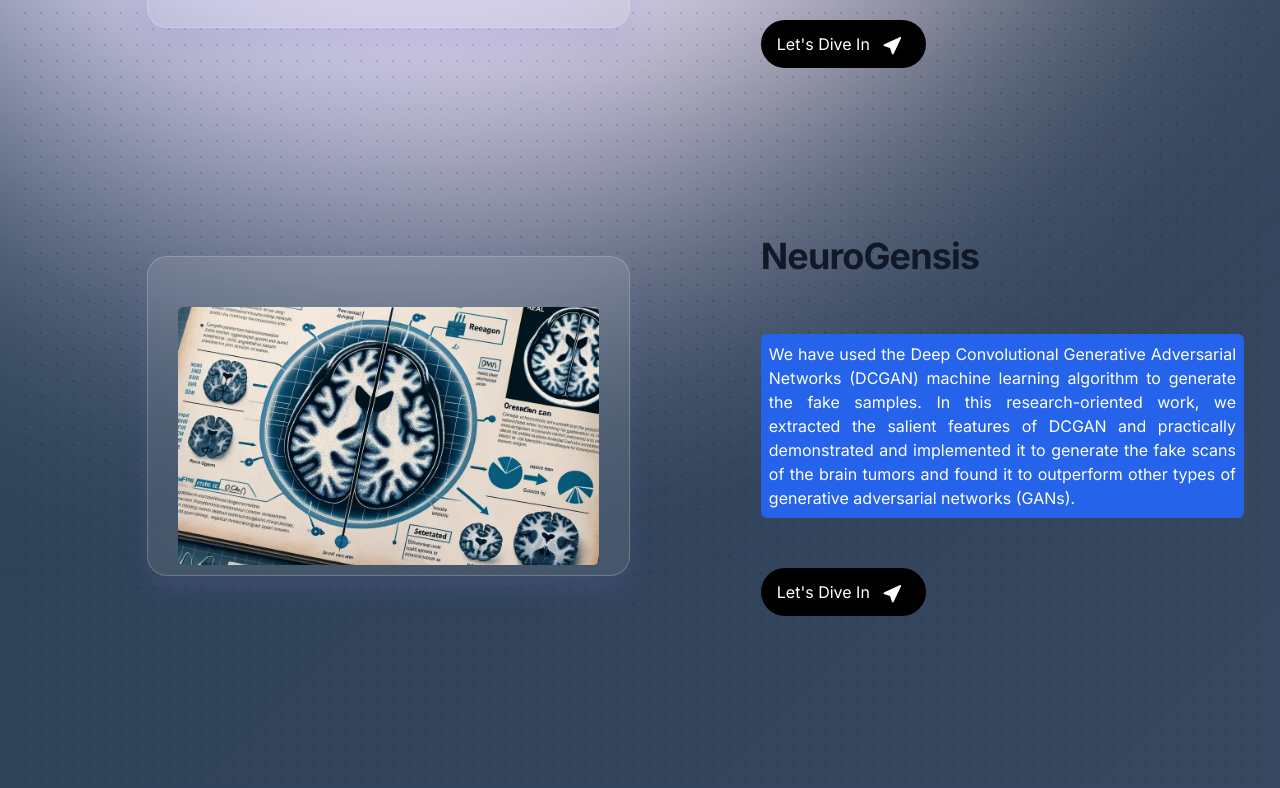
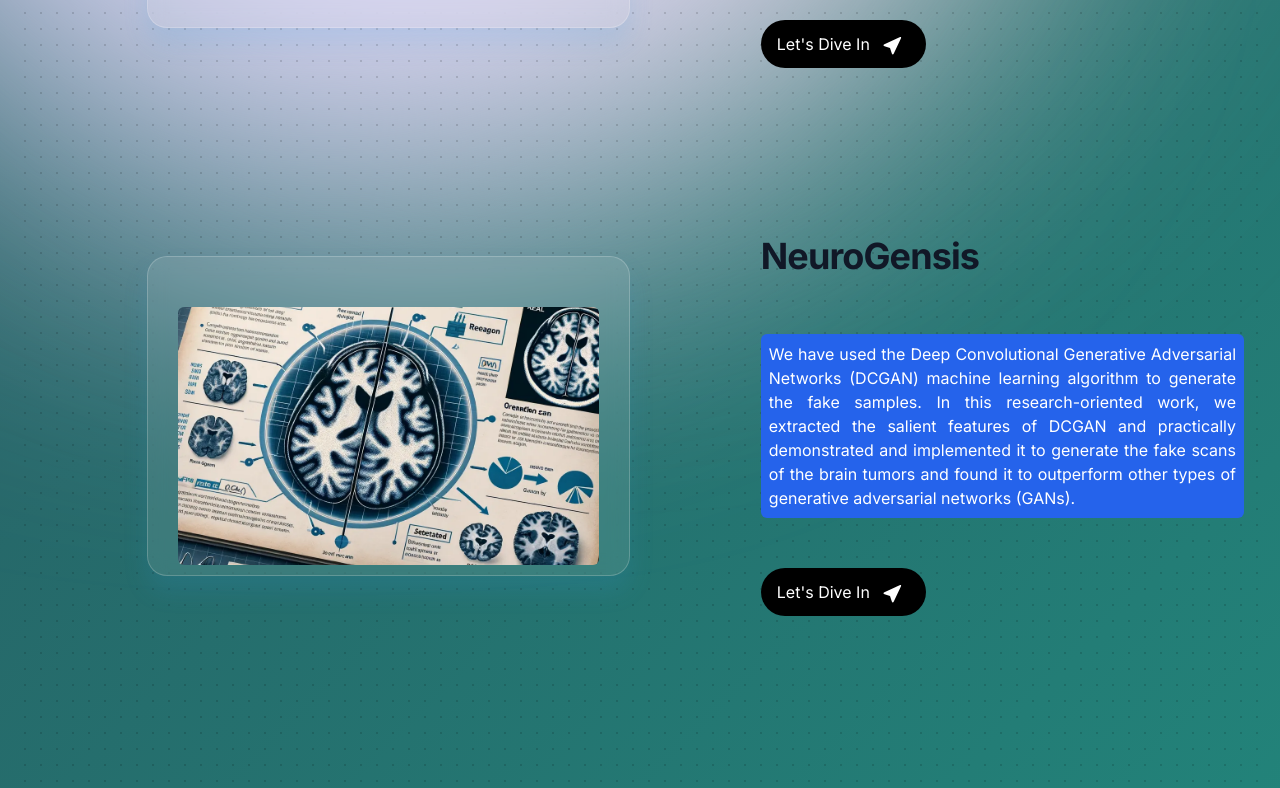
Before and after one commit to waqasuetian/DataLab, a React (Vite) app: page / in a window 1280 px wide. Shown: the part 2000-2788 px from the top of the page. Built offline with nearby package versions, Linux system fonts and the light colour scheme.

Commit message:
Update index.css

```diff
--- a/src/index.css
+++ b/src/index.css
@@ -10,8 +10,8 @@
 }
 
 body {
-  background: linear-gradient(135deg, #1F3B4D 0%, #4C5270 100%); /* Deep blue to indigo gradient */
-  color: #ECEFF1; /* Light off-white for text */
+  background: linear-gradient(135deg, #2C3E50 0%, #1ABC9C 100%); /* Navy blue to teal gradient */
+  color: #ECF0F1; /* Light gray for text */
   line-height: 1.75;
   padding: 20px;
   display: flex;
@@ -26,7 +26,7 @@ body {
   font-family: "Kaushan Script", cursive;
   font-weight: 400;
   font-style: normal;
-  color: #00F5D4; /* Neon blue for headings */
+  color: #1ABC9C; /* Teal for headings */
   font-size: 3rem;
   padding: 15px;
   text-align: center;
@@ -48,8 +48,8 @@ body {
 
 /* Box class with glassmorphism */
 .box {
-  --box-border--border: linear-gradient(135deg, rgba(127, 120, 210, 0.15), rgba(0, 245, 212, 0.15));
-  --box--shadow-color: rgba(127, 120, 210, 0.15);
+  --box-border--border: linear-gradient(135deg, rgba(52, 152, 219, 0.15), rgba(26, 188, 156, 0.15)); /* Light blue to teal */
+  --box--shadow-color: rgba(52, 152, 219, 0.15); /* Light blue shadow */
 
   position: relative;
   font-weight: 700;
@@ -69,8 +69,8 @@ body {
 
 .box:hover {
   transform: scale(1.03);
-  box-shadow: 0 20px 40px rgba(127, 120, 210, 0.3); /* Hover shadow with purple */
-  background: linear-gradient(135deg, rgba(127, 120, 210, 0.2), rgba(0, 245, 212, 0.2));
+  box-shadow: 0 20px 40px rgba(52, 152, 219, 0.3); /* Hover shadow with light blue */
+  background: linear-gradient(135deg, rgba(52, 152, 219, 0.2), rgba(26, 188, 156, 0.2));
 }
 
 /* Box content */
@@ -105,7 +105,7 @@ img {
 /* Button styles */
 .button {
   display: inline-block;
-  background: linear-gradient(135deg, #7F78D2, #00F5D4); /* Purple to neon blue */
+  background: linear-gradient(135deg, #3498DB, #1ABC9C); /* Light blue to teal gradient */
   color: white;
   padding: 12px 40px;
   border-radius: 12px;
@@ -120,9 +120,9 @@ img {
 }
 
 .button:hover {
-  background: linear-gradient(135deg, #00F5D4, #7F78D2); /* Invert gradient on hover */
+  background: linear-gradient(135deg, #1ABC9C, #3498DB); /* Invert gradient on hover */
   transform: translateY(-5px);
-  box-shadow: 0 10px 20px rgba(127, 120, 210, 0.3);
+  box-shadow: 0 10px 20px rgba(52, 152, 219, 0.3);
 }
 
 .button:active {
```
